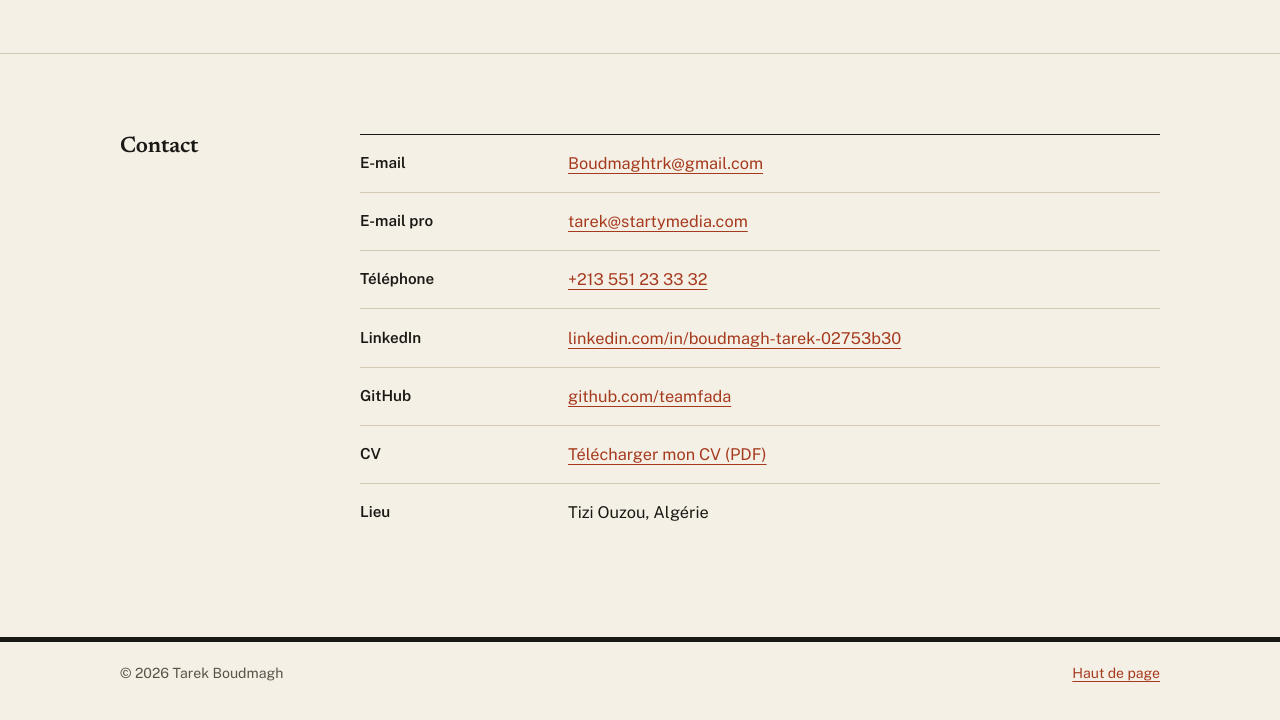
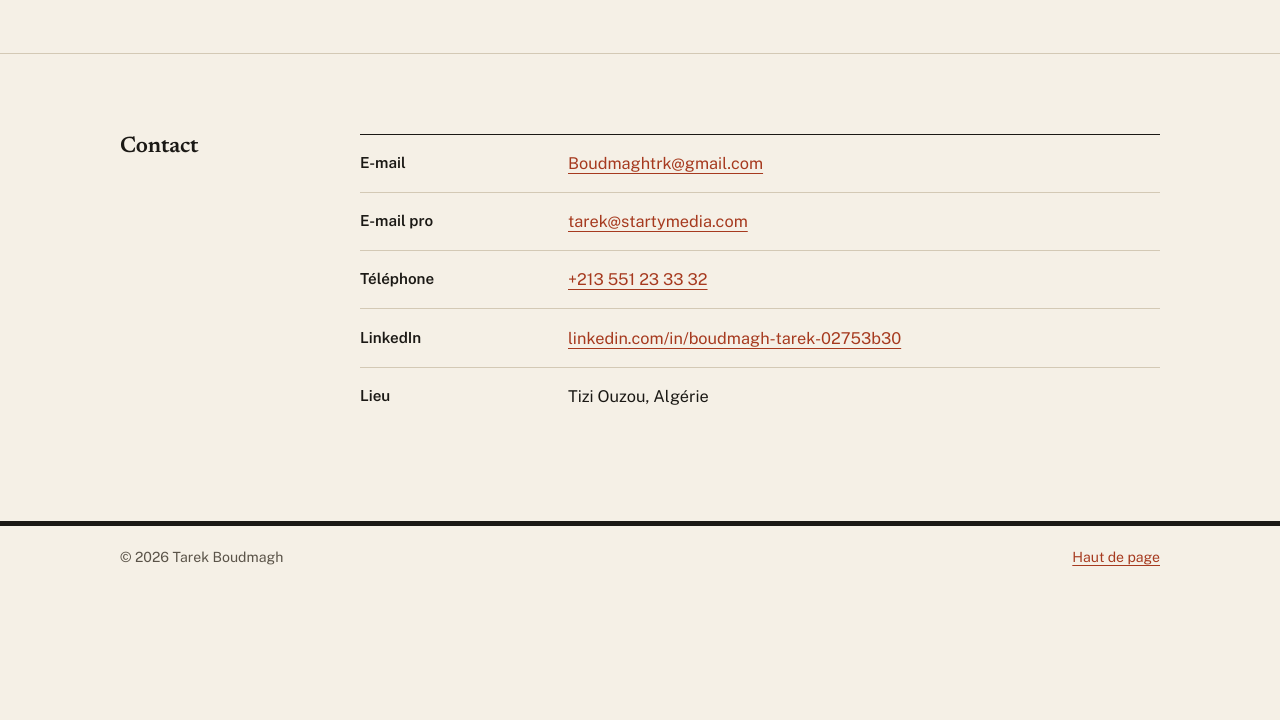
Before and after one commit to teamfada/portfolio, a plain HTML site: page index.html in a window 1280 px wide. Shown: the part 4635-5355 px from the top of the page. After the commit the page ends 5244 px from the top, so only its background shows below. Drawn offline with nearby package versions, Linux system fonts and the light colour scheme.

Commit message:
Contact : lignes GitHub et CV retirées
Co-Authored-By: Claude Opus 5.5 <noreply@anthropic.com>

```diff
--- a/index.html
+++ b/index.html
@@ -602,8 +602,6 @@
           <div class="row"><dt>E-mail pro</dt><dd><a href="mailto:tarek@startymedia.com">tarek@startymedia.com</a></dd></div>
           <div class="row"><dt>Téléphone</dt><dd><a href="tel:+213551233332">+213 551 23 33 32</a></dd></div>
           <div class="row"><dt>LinkedIn</dt><dd><a href="https://www.linkedin.com/in/boudmagh-tarek-02753b30/" target="_blank" rel="noopener">linkedin.com/in/boudmagh-tarek-02753b30<span class="sr"> (s'ouvre dans un nouvel onglet)</span></a></dd></div>
-          <div class="row"><dt>GitHub</dt><dd><a href="https://github.com/teamfada" target="_blank" rel="noopener">github.com/teamfada<span class="sr"> (s'ouvre dans un nouvel onglet)</span></a></dd></div>
-          <div class="row"><dt>CV</dt><dd><a href="cv/Tarek_Boudmagh_CV.pdf" download>Télécharger mon CV (PDF)</a></dd></div>
           <div class="row"><dt>Lieu</dt><dd>Tizi Ouzou, Algérie</dd></div>
         </dl>
       </div>
```
